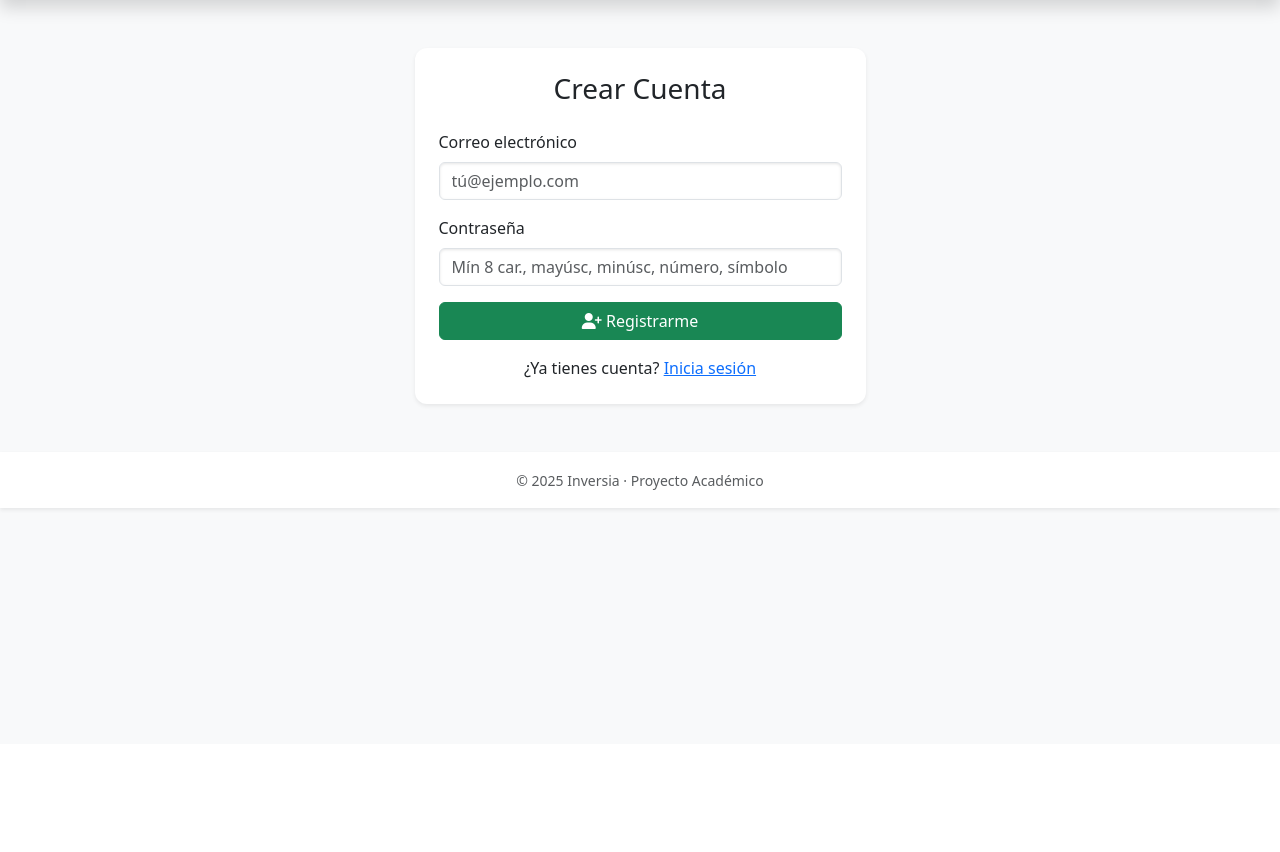
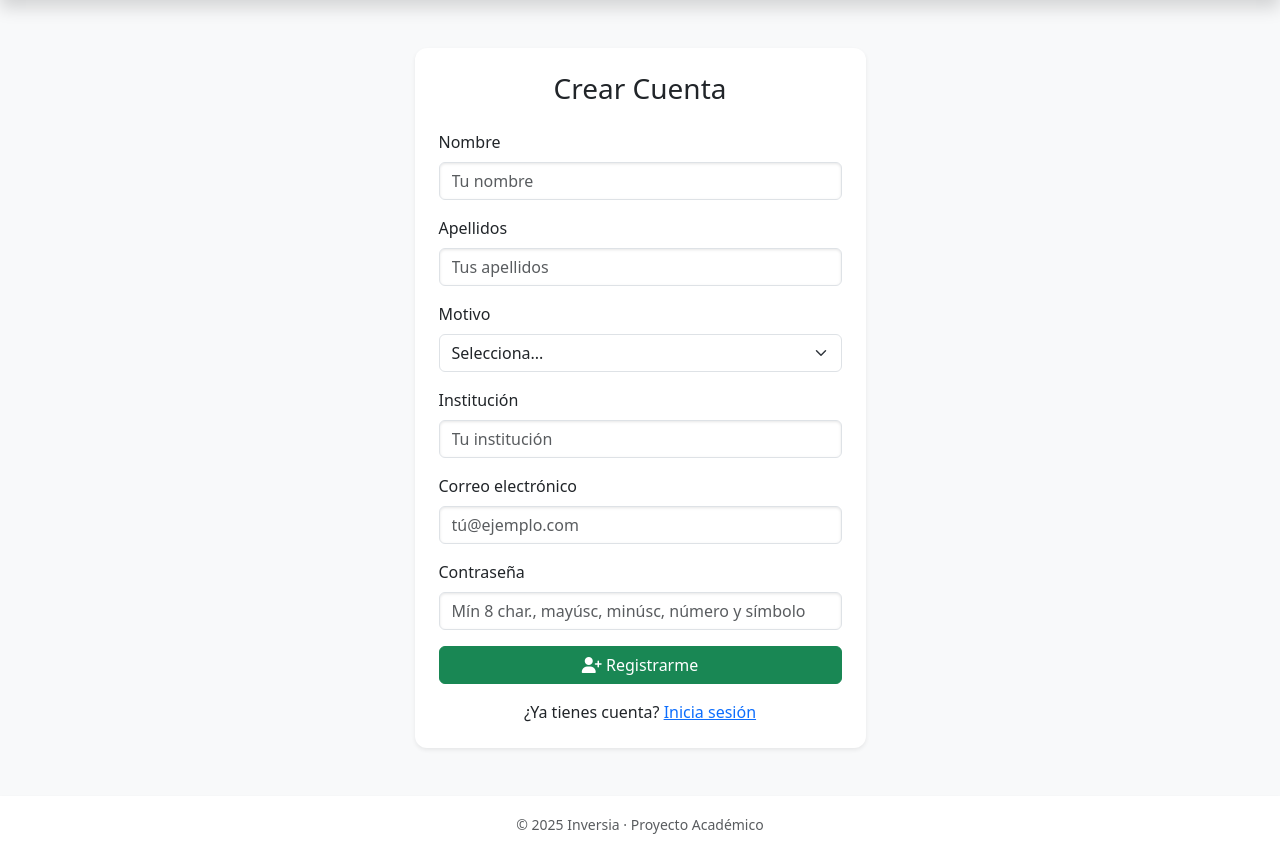
Before and after one commit to kalizapan/Inversia, a Flask app: page /register in a window 1280 px wide. Shown: the part 56-908 px from the top of the page. Before the commit the page ends 567 px from the top, so only its background shows below. Run offline with Flask 3, Linux system fonts and the light colour scheme.

Commit message:
modifique el html de register

```diff
--- a/templates/register.html
+++ b/templates/register.html
@@ -1,4 +1,3 @@
-<!-- templates/register.html -->
 {% extends 'base.html' %}
 {% block title %}Registro · Inversia{% endblock %}
 
@@ -12,6 +11,70 @@
           <div class="alert alert-warning">{{ error }}</div>
         {% endif %}
         <form method="POST" class="needs-validation" novalidate>
+          <!-- Nombre -->
+          <div class="mb-3">
+            <label for="first_name" class="form-label">Nombre</label>
+            <input
+              type="text"
+              class="form-control"
+              id="first_name"
+              name="first_name"
+              placeholder="Tu nombre"
+              required
+            >
+            <div class="invalid-feedback">
+              Ingresa tu nombre.
+            </div>
+          </div>
+          <!-- Apellidos -->
+          <div class="mb-3">
+            <label for="last_name" class="form-label">Apellidos</label>
+            <input
+              type="text"
+              class="form-control"
+              id="last_name"
+              name="last_name"
+              placeholder="Tus apellidos"
+              required
+            >
+            <div class="invalid-feedback">
+              Ingresa tus apellidos.
+            </div>
+          </div>
+          <!-- Motivo -->
+          <div class="mb-3">
+            <label for="reason" class="form-label">Motivo</label>
+            <select
+              class="form-select"
+              id="reason"
+              name="reason"
+              required
+            >
+              <option value="" disabled selected>Selecciona...</option>
+              <option value="Inversión">Inversión</option>
+              <option value="Educativo">Educativo</option>
+              <option value="Profesional">Profesional</option>
+            </select>
+            <div class="invalid-feedback">
+              Selecciona un motivo.
+            </div>
+          </div>
+          <!-- Institución -->
+          <div class="mb-3">
+            <label for="institution" class="form-label">Institución</label>
+            <input
+              type="text"
+              class="form-control"
+              id="institution"
+              name="institution"
+              placeholder="Tu institución"
+              required
+            >
+            <div class="invalid-feedback">
+              Ingresa tu institución.
+            </div>
+          </div>
+          <!-- Email -->
           <div class="mb-3">
             <label for="email" class="form-label">Correo electrónico</label>
             <input
@@ -27,6 +90,7 @@
               Ingresa un correo válido.
             </div>
           </div>
+          <!-- Contraseña -->
           <div class="mb-3">
             <label for="password" class="form-label">Contraseña</label>
             <input
@@ -34,12 +98,12 @@
               class="form-control"
               id="password"
               name="password"
-              placeholder="Mín 8 car., mayúsc, minúsc, número, símbolo"
+              placeholder="Mín 8 char., mayúsc, minúsc, número y símbolo"
               required
-              pattern="(?=.*[a-z])(?=.*[A-Z])(?=.*\d)(?=.*\W).{8,}"
+              pattern="(?=.[a-z])(?=.[A-Z])(?=.\d)(?=.\W).{8,}"
             >
             <div class="invalid-feedback">
-              Mínimo 8 caracteres, incluye mayúscula, minúscula, número y símbolo.
+              Debe tener mínimo 8 caracteres, una mayúscula, una minúscula, un número y un símbolo.
             </div>
           </div>
           <button type="submit" class="btn btn-success w-100">
```
